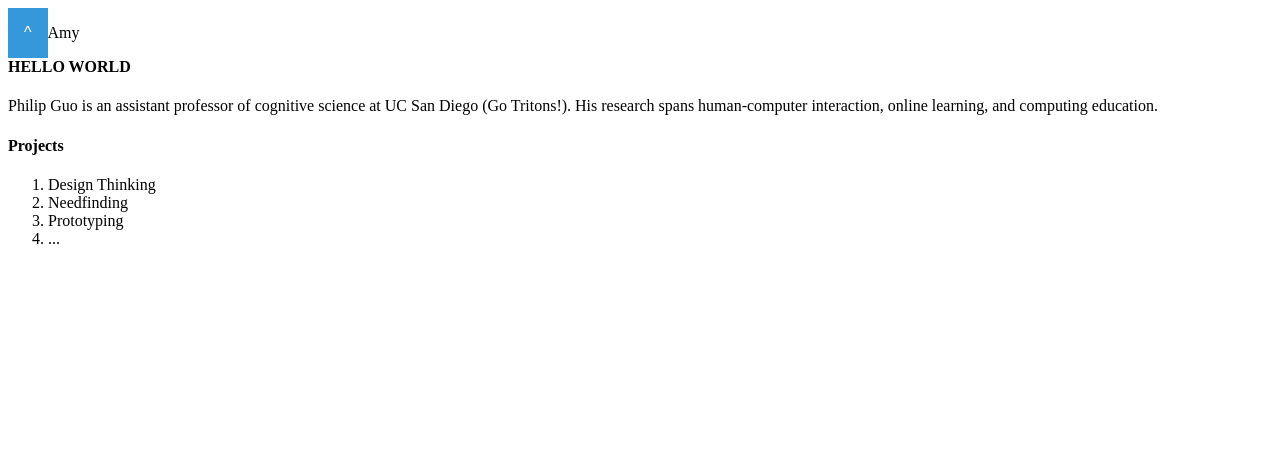
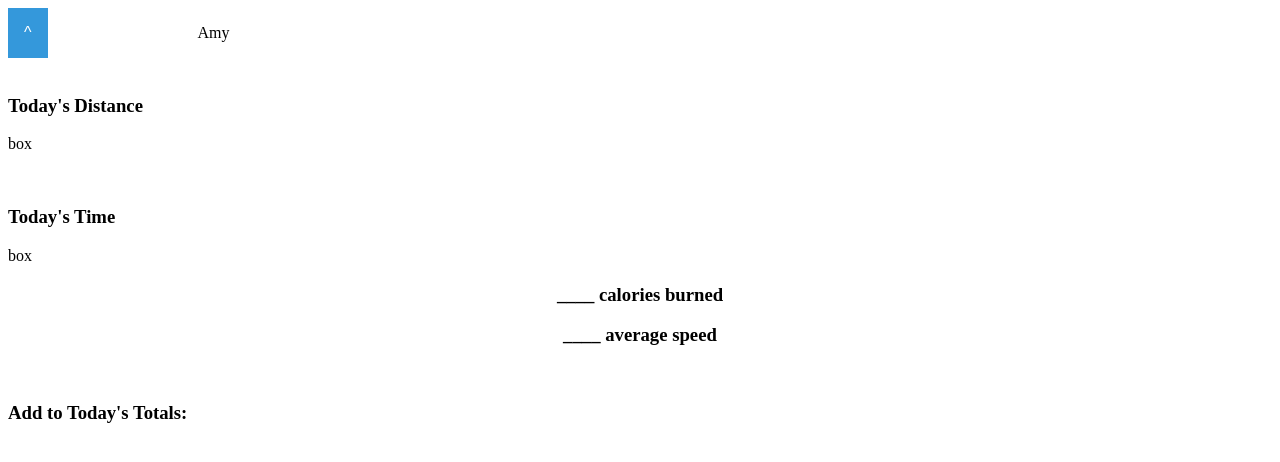
Before and after one commit to brittany10is/HeadStart, a plain HTML site: page index.html in a window 1280 px wide. Drawn offline with Linux system fonts and the light colour scheme.

Commit message:
adding name and basic info

```diff
--- a/index.html
+++ b/index.html
@@ -49,7 +49,7 @@ window.onclick = function(event) {
 
 <body>
 	<!-- this is a comment in HTML -->
-	<div style="float:left;">
+	<div style="float:left; margin-left: 150px;">
 	<p><!-- h1 through h5 are headers. The higher the number, the smaller the header -->
 
 
@@ -62,16 +62,21 @@ Amy
 </p>
 </div>
 <div style="clear:left">
-	<h4> HELLO WORLD </h4>
+	<br>
+	<h3> Today's Distance </h3>
 	<!-- p means paragraph -->
-	<p>Philip Guo is an assistant professor of cognitive science at UC San Diego (Go Tritons!). His research spans human-computer interaction, online learning, and computing education.</p>
+	<p>box</p>
+	<br>
+	<h3> Today's Time </h3>
+	<!-- p means paragraph -->
+	<p>box</p>
 
-	<h4>Projects</h4>
-	<ol>
-		<li>Design Thinking</li>
-		<li>Needfinding</li>
-		<li>Prototyping</li>
-		<li>...</li>
+	<h3><center>____ calories burned <center/></h3>
+	<h3><center> ____ average speed <center/></h3>
+
+	<br>
+	<h3>Add to Today's Totals:</h3>
+
 	</ol>
 </div>
 </body>
```
